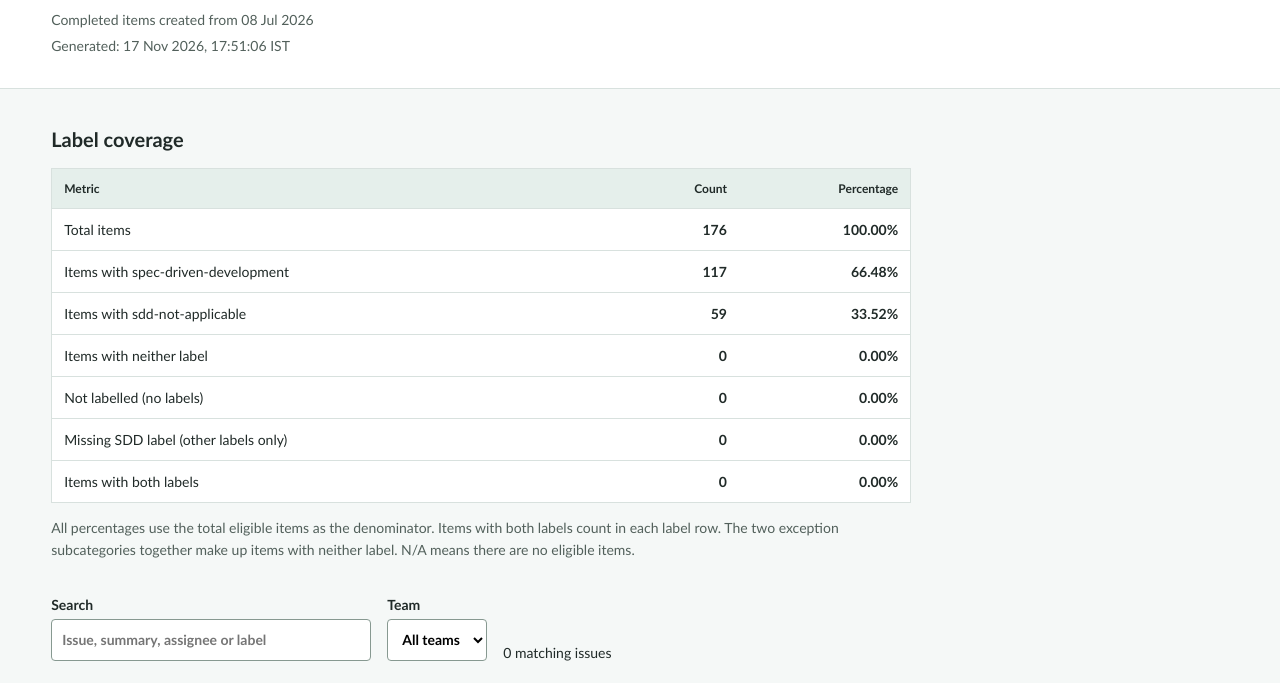
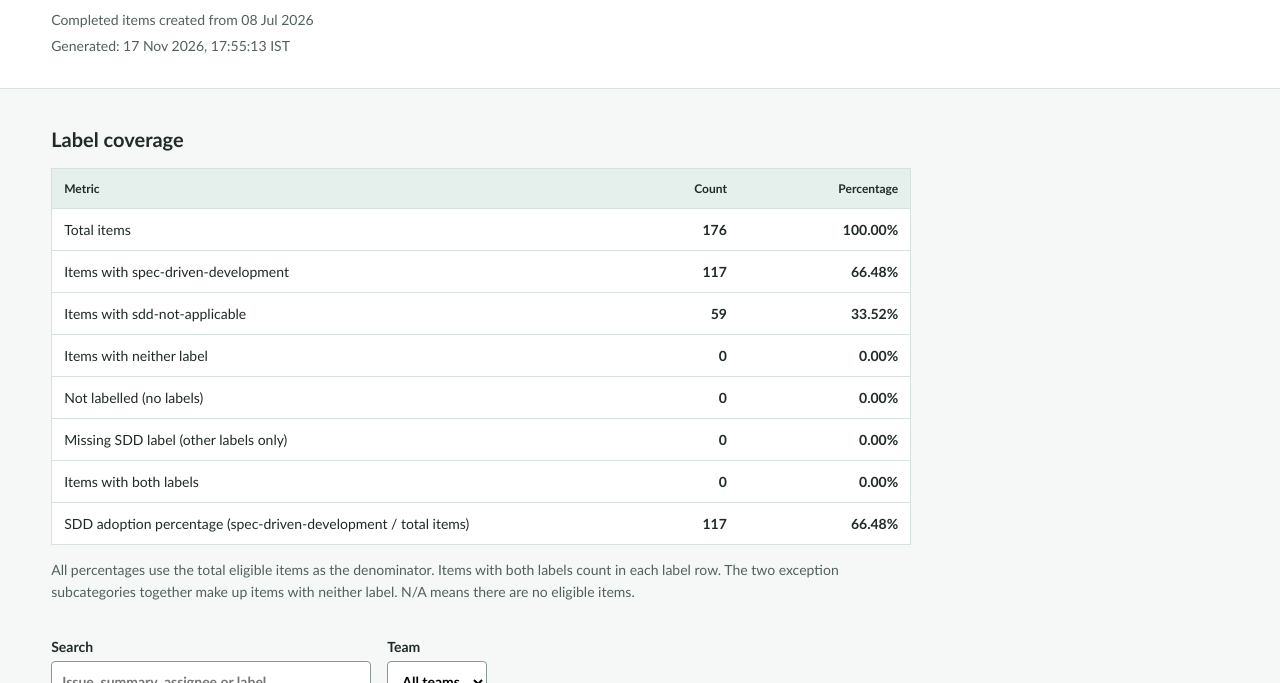
Before and after one commit to sumit7721/sdd-missing-labels, a plain HTML site: page index.html in a window 1280 px wide. Shown: the part 101-784 px from the top of the page. Drawn offline with Linux system fonts and the light colour scheme.

Commit message:
Refresh SDD label report

```diff
--- a/index.html
+++ b/index.html
@@ -11,8 +11,8 @@ main{padding:22px 4% 40px}.totals{display:flex;flex-wrap:wrap;gap:24px;padding-b
 section{padding:8px 0 24px}h2{font-size:20px}.count{color:var(--green);padding-left:8px}.table-scroll{overflow:auto;background:white;border:1px solid var(--line)}table{border-collapse:collapse;width:100%;min-width:940px;text-align:left}th{background:#e5efeb;font-size:12px}th,td{padding:12px;border-bottom:1px solid var(--line);vertical-align:top;overflow-wrap:anywhere}td:nth-child(3){min-width:220px;max-width:420px}td:last-child{max-width:220px}a{color:var(--green);font-weight:bold}tr:last-child td{border-bottom:0}tbody tr:hover{background:#f0f7f4}details{border-top:1px solid var(--line);padding:18px 0}summary{cursor:pointer;font-weight:bold}pre{white-space:pre-wrap;overflow-wrap:anywhere;font-size:12px;line-height:1.8}footer{color:#52605b} [hidden]{display:none!important}
 @media(max-width:600px){h1{font-size:26px}.filters,label,input,select{width:100%}.totals{gap:12px}.totals span{width:100%}header{padding-top:18px}}
 </style></head><body><header><div class="eyebrow">NA REGULATORY / KARAN + ARJUN</div>
-<h1>SDD Adoption &amp; Label Exceptions</h1><p>Completed items created from 08 Jul 2026</p><p>Generated: 17 Nov 2026, 17:51:06 IST</p></header><main>
-<h2>Label coverage</h2><table class="metrics" aria-label="SDD label coverage"><thead><tr><th scope="col">Metric</th><th scope="col">Count</th><th scope="col">Percentage</th></tr></thead><tbody><tr><th scope="row">Total items</th><td>176</td><td>100.00%</td></tr><tr><th scope="row">Items with spec-driven-development</th><td>117</td><td>66.48%</td></tr><tr><th scope="row">Items with sdd-not-applicable</th><td>59</td><td>33.52%</td></tr><tr><th scope="row">Items with neither label</th><td>0</td><td>0.00%</td></tr><tr><th scope="row">Not labelled (no labels)</th><td>0</td><td>0.00%</td></tr><tr><th scope="row">Missing SDD label (other labels only)</th><td>0</td><td>0.00%</td></tr><tr><th scope="row">Items with both labels</th><td>0</td><td>0.00%</td></tr></tbody></table>
+<h1>SDD Adoption &amp; Label Exceptions</h1><p>Completed items created from 08 Jul 2026</p><p>Generated: 17 Nov 2026, 17:55:13 IST</p></header><main>
+<h2>Label coverage</h2><table class="metrics" aria-label="SDD label coverage"><thead><tr><th scope="col">Metric</th><th scope="col">Count</th><th scope="col">Percentage</th></tr></thead><tbody><tr><th scope="row">Total items</th><td>176</td><td>100.00%</td></tr><tr><th scope="row">Items with spec-driven-development</th><td>117</td><td>66.48%</td></tr><tr><th scope="row">Items with sdd-not-applicable</th><td>59</td><td>33.52%</td></tr><tr><th scope="row">Items with neither label</th><td>0</td><td>0.00%</td></tr><tr><th scope="row">Not labelled (no labels)</th><td>0</td><td>0.00%</td></tr><tr><th scope="row">Missing SDD label (other labels only)</th><td>0</td><td>0.00%</td></tr><tr><th scope="row">Items with both labels</th><td>0</td><td>0.00%</td></tr><tr><th scope="row">SDD adoption percentage (spec-driven-development / total items)</th><td>117</td><td>66.48%</td></tr></tbody></table>
 <p class="metric-note">All percentages use the total eligible items as the denominator. Items with both labels count in each label row. The two exception subcategories together make up items with neither label. N/A means there are no eligible items.</p>
 <div class="filters"><label class="search">Search<input id="search" type="search" placeholder="Issue, summary, assignee or label"></label><label>Team<select id="team"><option value="">All teams</option><option>Karan</option><option>Arjun</option></select></label><span id="visible" aria-live="polite"></span></div>
 <section><h2>Not labelled <span class="count">0 (0.00%)</span></h2>
```
